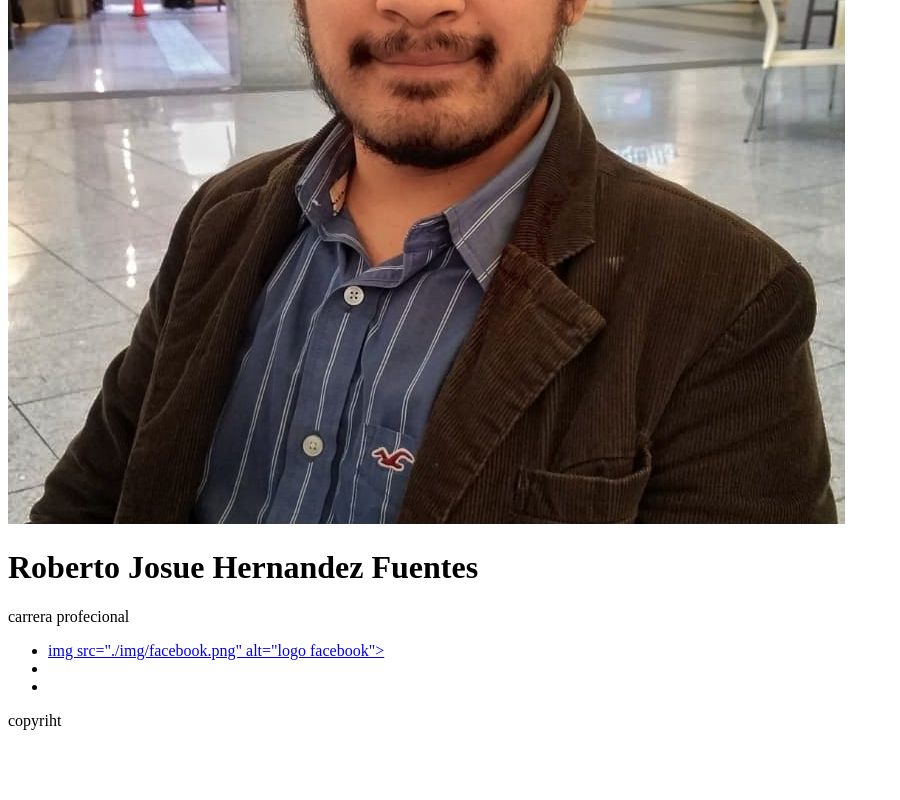
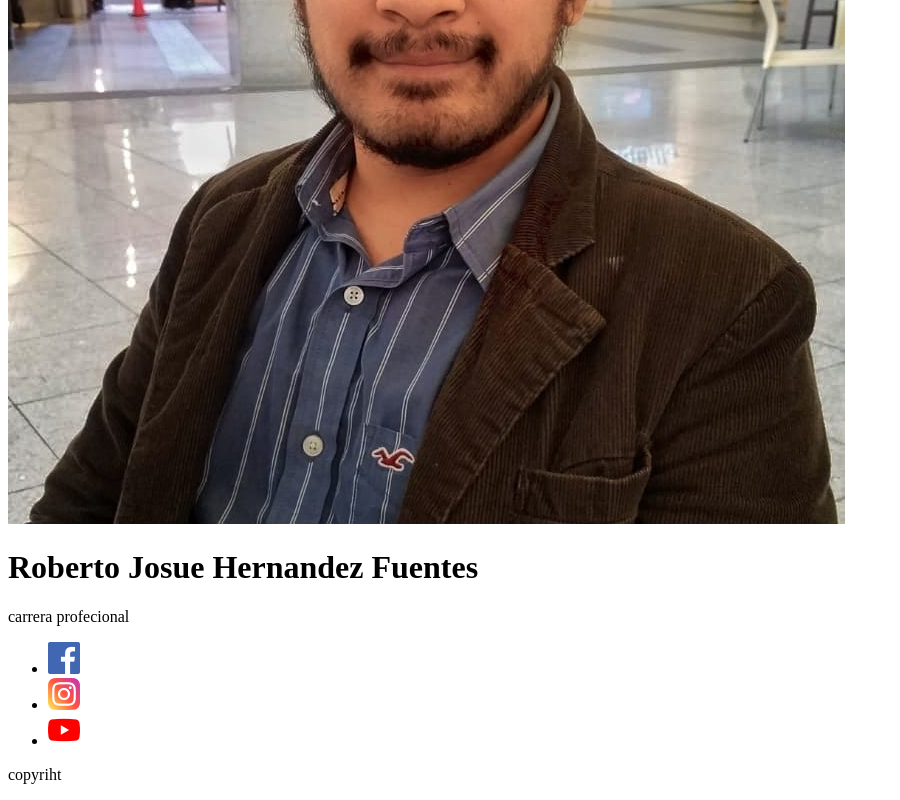
Before and after one commit to jozzu7/mi-pagina-web, a plain HTML site: page index.html in a window 1280 px wide. Shown: the part 1006-1806 px from the top of the page, without its empty margins (0-900 px from the left). Before the commit the page ends 1752 px from the top, so only its background shows below. Drawn offline with Linux system fonts and the light colour scheme.

Commit message:
referencias

```diff
--- a/index.html
+++ b/index.html
@@ -27,9 +27,9 @@
     <p>carrera profecional</p>
     <!--Redes Sociales-->
     <ul>
-       <li><a href="#">img src="./img/facebook.png" alt="logo facebook"></a></li>
-       <li><a href="./img/instagram.png" alt="logo instagram"></a></li>
-       <li><a href="./img/youtube.png" alt="logo youtube"></a></li>
+        <li><a href=""><img src="./img/facebook.png" alt="facebook"></a></li>
+        <li><a href=""><img src="./img/instagram.png" alt="instagram"></a></li>
+        <li><a href=""><img src="./img/youtube.png" alt="youtube"></a></li>
     </ul>
     <footer>
         <p>
```
